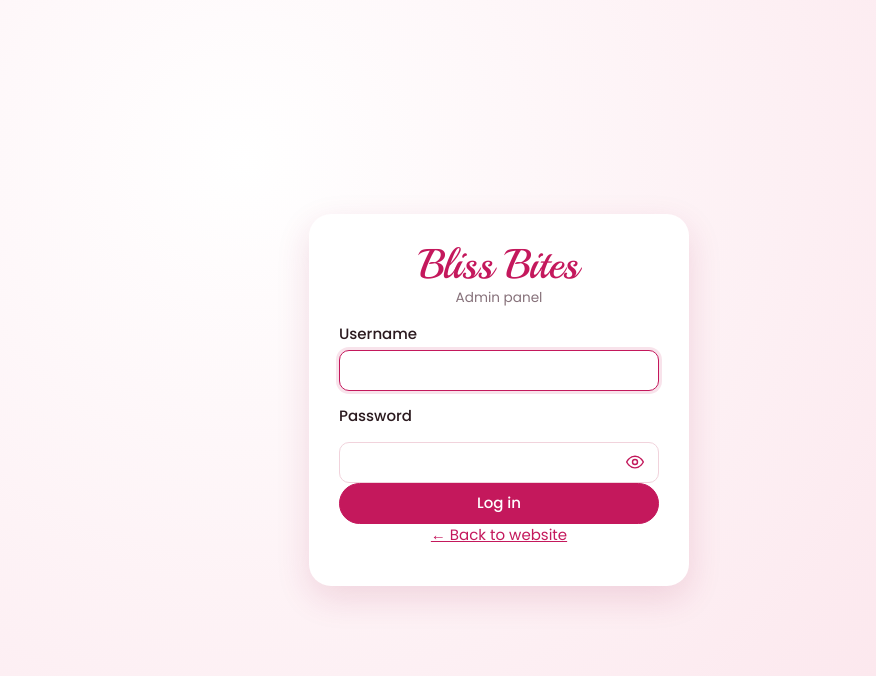
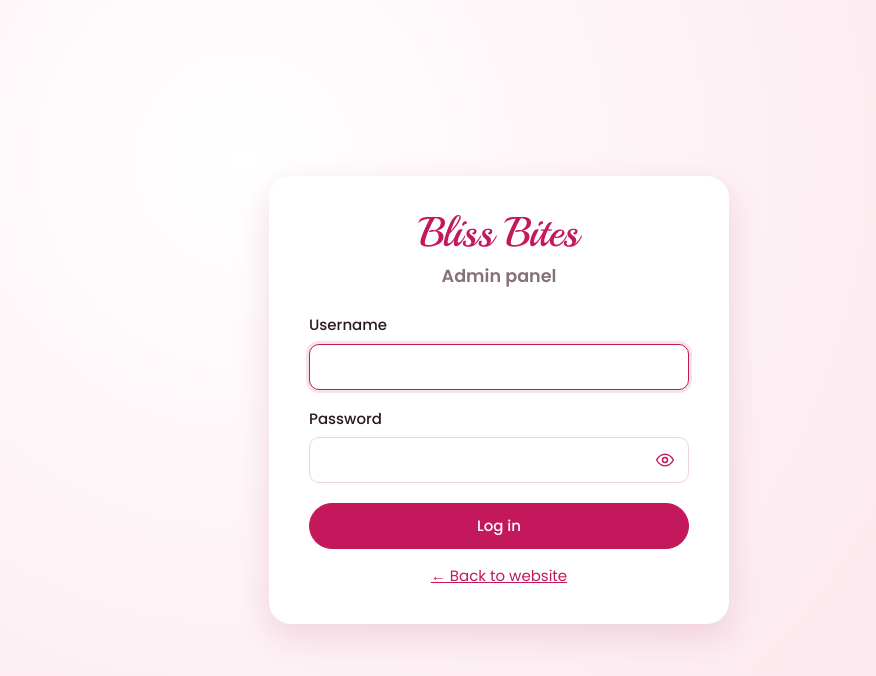
Before and after one commit to bizskill17/bakerywebsite, a PHP site: page /admin/login.php in a window 1280 px wide. Shown: the top 676 px of the page, without its empty margins (141-1017 px from the left). Run offline with PHP 8.4, Linux system fonts and the light colour scheme; some libraries are stand-ins or nearby versions.

Commit message:
Improve admin login spacing, card size and Admin panel heading

```diff
--- a/admin/login.php
+++ b/admin/login.php
@@ -42,7 +42,7 @@ if ($_SERVER['REQUEST_METHOD'] === 'POST') {
 ?><!DOCTYPE html>
 <html lang="en"><head><meta charset="UTF-8"><meta name="viewport" content="width=device-width,initial-scale=1">
 <meta name="robots" content="noindex"><title>Log in · Bliss Bites Admin</title>
-<link rel="icon" href="../images/favicon.svg" type="image/svg+xml"><link rel="stylesheet" href="admin.css?v=6"><style>.password-wrap{position:relative;display:block}.password-wrap input{width:100%;box-sizing:border-box;padding-right:48px}.password-toggle{position:absolute;right:5px;top:50%;transform:translateY(-50%);width:38px;height:34px;display:grid;place-items:center;background:transparent;border:0;color:#c2185b;cursor:pointer;border-radius:6px;padding:0}.password-toggle svg{width:20px;height:20px;fill:none;stroke:currentColor;stroke-width:1.7;stroke-linecap:round;stroke-linejoin:round}.password-toggle [hidden]{display:none!important}.password-toggle:focus-visible{outline:2px solid #c2185b}</style></head>
+<link rel="icon" href="../images/favicon.svg" type="image/svg+xml"><link rel="stylesheet" href="admin.css?v=6"><style>.auth-page .auth-card{width:min(460px,100%);padding:36px 40px;box-sizing:border-box}.auth-card label{margin:0 0 18px;gap:7px;font-size:15px}.auth-card input{min-height:46px}.auth-card .auth-logo{margin-bottom:26px}.auth-card .auth-logo small{font-size:1.1rem;font-weight:600;margin-top:10px;line-height:1.4}.auth-card .btn.block{margin-top:20px;min-height:46px}.auth-card p.muted.center{margin:16px 0 0}.password-wrap{position:relative;display:block}.auth-card .password-label{margin-bottom:7px}@media(max-width:480px){.auth-page .auth-card{padding:28px 24px}}.password-wrap input{width:100%;box-sizing:border-box;padding-right:48px}.password-toggle{position:absolute;right:5px;top:50%;transform:translateY(-50%);width:38px;height:34px;display:grid;place-items:center;background:transparent;border:0;color:#c2185b;cursor:pointer;border-radius:6px;padding:0}.password-toggle svg{width:20px;height:20px;fill:none;stroke:currentColor;stroke-width:1.7;stroke-linecap:round;stroke-linejoin:round}.password-toggle [hidden]{display:none!important}.password-toggle:focus-visible{outline:2px solid #c2185b}</style></head>
 <body class="auth-page">
   <form class="auth-card" method="post">
     <div class="auth-logo">Bliss Bites<small>Admin panel</small></div>
@@ -50,7 +50,7 @@ if ($_SERVER['REQUEST_METHOD'] === 'POST') {
     <?php if ($error): ?><div class="alert err"><?= h($error) ?></div><?php endif; ?>
     <?= csrf_field() ?>
     <label>Username<input name="username" value="<?= h($username) ?>" required autofocus autocomplete="username"></label>
-    <label for="admin-password">Password</label><div class="password-wrap"><input id="admin-password" type="password" name="password" required autocomplete="current-password"><button type="button" class="password-toggle" id="password-toggle" aria-label="Show password" aria-pressed="false" title="Show password"><svg viewBox="0 0 24 24" aria-hidden="true"><path d="M2 12s3.6-7 10-7 10 7 10 7-3.6 7-10 7-10-7-10-7Z"/><circle cx="12" cy="12" r="3"/><path id="eye-slash" d="M3 3l18 18" hidden/></svg></button></div>
+    <label class="password-label" for="admin-password">Password</label><div class="password-wrap"><input id="admin-password" type="password" name="password" required autocomplete="current-password"><button type="button" class="password-toggle" id="password-toggle" aria-label="Show password" aria-pressed="false" title="Show password"><svg viewBox="0 0 24 24" aria-hidden="true"><path d="M2 12s3.6-7 10-7 10 7 10 7-3.6 7-10 7-10-7-10-7Z"/><circle cx="12" cy="12" r="3"/><path id="eye-slash" d="M3 3l18 18" hidden/></svg></button></div>
     <button class="btn block" type="submit">Log in</button>
     <p class="muted center"><a href="../">← Back to website</a></p>
   </form>
```
